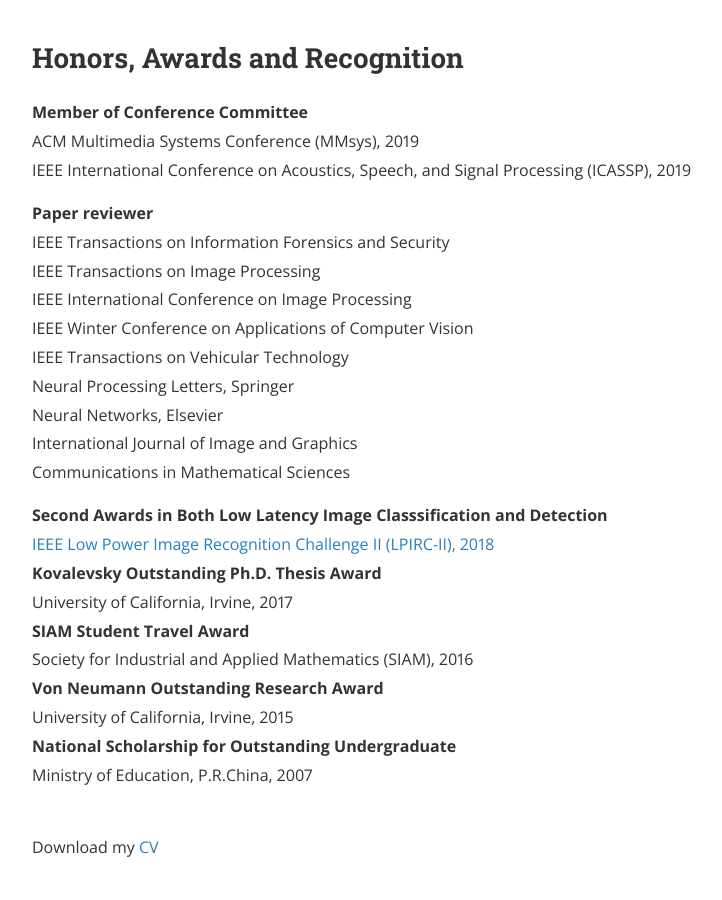
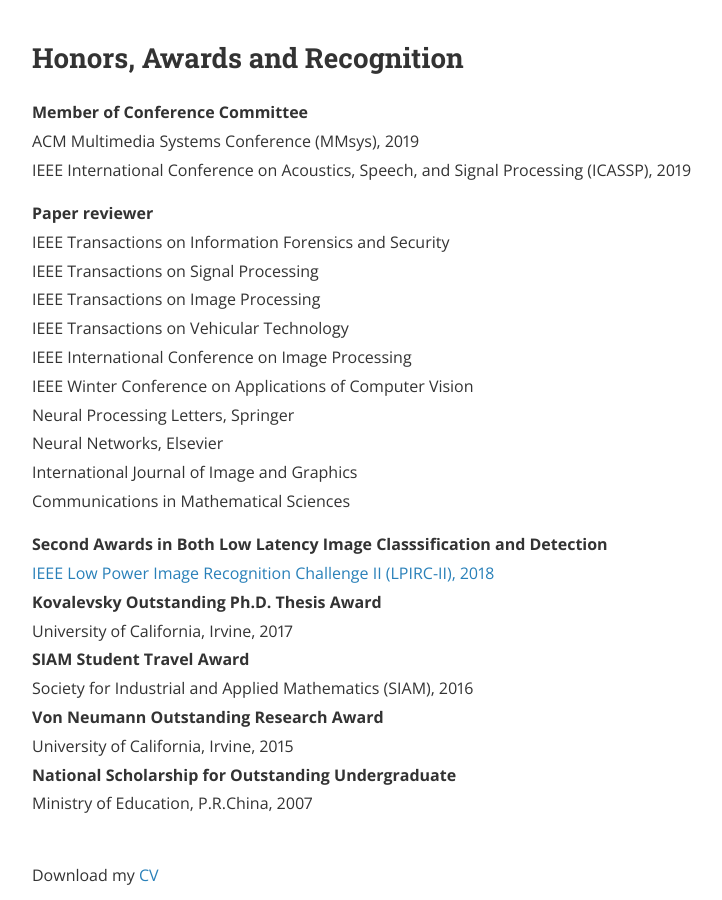
Before and after one commit to zsivine/zsivine.github.io, a Jekyll site: the page built from about.md, in a window 1280 px wide and 900 px high, scrolled down 800 px. Shown: the whole window, without its empty margins (240-962 px from the left). Built offline with Jekyll 4.4.1, drawn with Linux system fonts in a browser that asks for light colours; nearby versions of some CDN libraries; comment, search, counter and statistics services are not loaded; a style sheet for code colours, icons or effects is not loaded.

Commit message:
review review order

```diff
--- a/about.md
+++ b/about.md
@@ -27,10 +27,11 @@ In July 2018, I finished my PhD in Mathematics from the University of California
 
 <strong>Paper reviewer</strong>
 <br>IEEE Transactions on Information Forensics and Security
+<br>IEEE Transactions on Signal Processing
 <br>IEEE Transactions on Image Processing
+<br>IEEE Transactions on Vehicular Technology
 <br>IEEE International Conference on Image Processing
 <br>IEEE Winter Conference on Applications of Computer Vision
-<br>IEEE Transactions on Vehicular Technology
 <br>Neural Processing Letters, Springer
 <br>Neural Networks, Elsevier
 <br>International Journal of Image and Graphics
```
